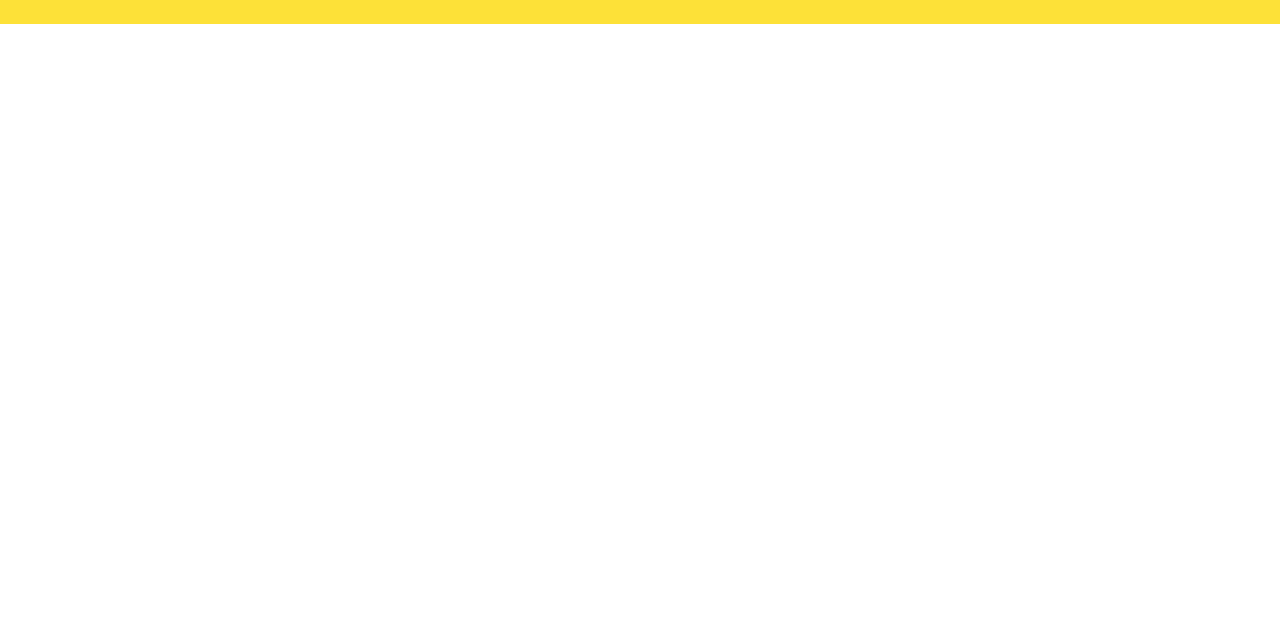
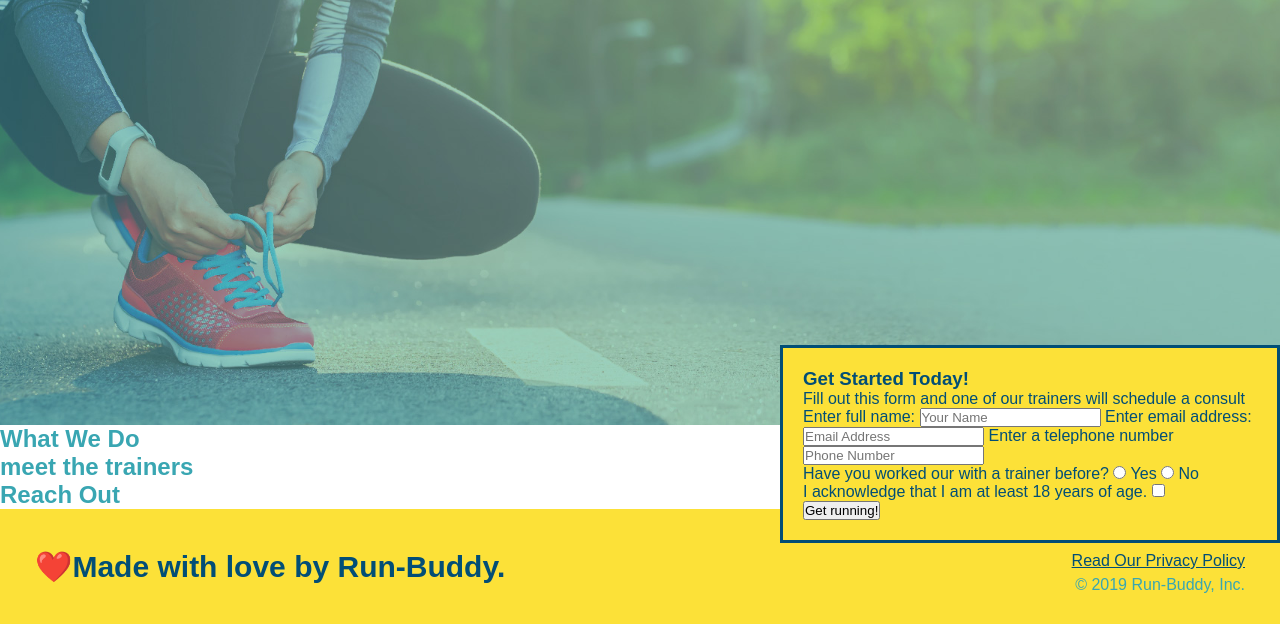
Before and after one commit to DenGuz/Run-Buddy, a plain HTML site: page index.html in a window 1280 px wide. Shown: the part 257-881 px from the top of the page. Before the commit the page ends 800 px from the top, so only its background shows below. Drawn offline with Linux system fonts and the light colour scheme.

Commit message:
new position elements

```diff
--- a/assets/css/style.css
+++ b/assets/css/style.css
@@ -56,3 +56,21 @@ header nav ul li a {
  footer a{
      color: #024e76;
  }
+  /* Hero Style start */
+ .hero {
+     background-image: url("../images/hero-bg.jpg");
+     height: 600px;
+     background-size: cover;
+     background-position: center;
+ }
+ .hero-form {
+    border: solid 3px #024e76;
+    background-color: #fce138;
+    padding: 20px;
+    width: 500px;
+    color: #024e76;
+    position: absolute;
+    bottom: 0px;
+    right: 0px;
+  }
+ /* Hero Style End */
--- a/index.html
+++ b/index.html
@@ -3,7 +3,7 @@
 
 <head>
 
-    <link rel="stylesheet" href="./assets/css/style.css"/>
+    <link rel="stylesheet" href="./assets/css/style.css" />
 
     <meta charset="UTF-8" />
     <title>Run Buddy</title>
@@ -38,8 +38,36 @@
     </header>
 
     <!--hero/jumbotron-->
-    <section>
-
+    <section class="hero">
+        <div class="hero-form">
+            <h3>Get Started Today!</h3>
+            <p>Fill out this form and one of our trainers will schedule a consult</p>
+            <!--Add form element-->
+            <form>
+                <label for="name"> Enter full name:</label>
+                <input type="text" placeholder="Your Name" name="name" id="name" />
+                <label for="email"> Enter email address:</label>
+                <input type="text" placeholder="Email Address" name="email" id="email" />
+                <label for="phone"> Enter a telephone number</label>
+                <input for="tel" placeholder="Phone Number" name="phone" id="phone" />
+                <p>
+                    Have you worked our with a trainer before?
+                    <input type="radio" name="trainer-confirm" id="trainer-yes" />
+                    <label for="trainer-yes"> Yes</label>
+                    <input type="radio" name="trainer-confim" id="trainer-no" />
+                    <label for="trainer-no"> No</label>
+                </p>
+                <p>
+                    <label for="checkbox">
+                        I acknowledge that I am at least 18 years of age.
+                    </label>
+                    <input type="checkbox" name="age-confirm" id="checkbox" />
+                </p>
+                <button type="submit">
+                    Get running!
+                </button>
+            </form>
+        </div>
     </section>
 
     <!-- "what we do" section -->
```
Also changed, not shown: assets/images/hero-bg.jpg (added).
